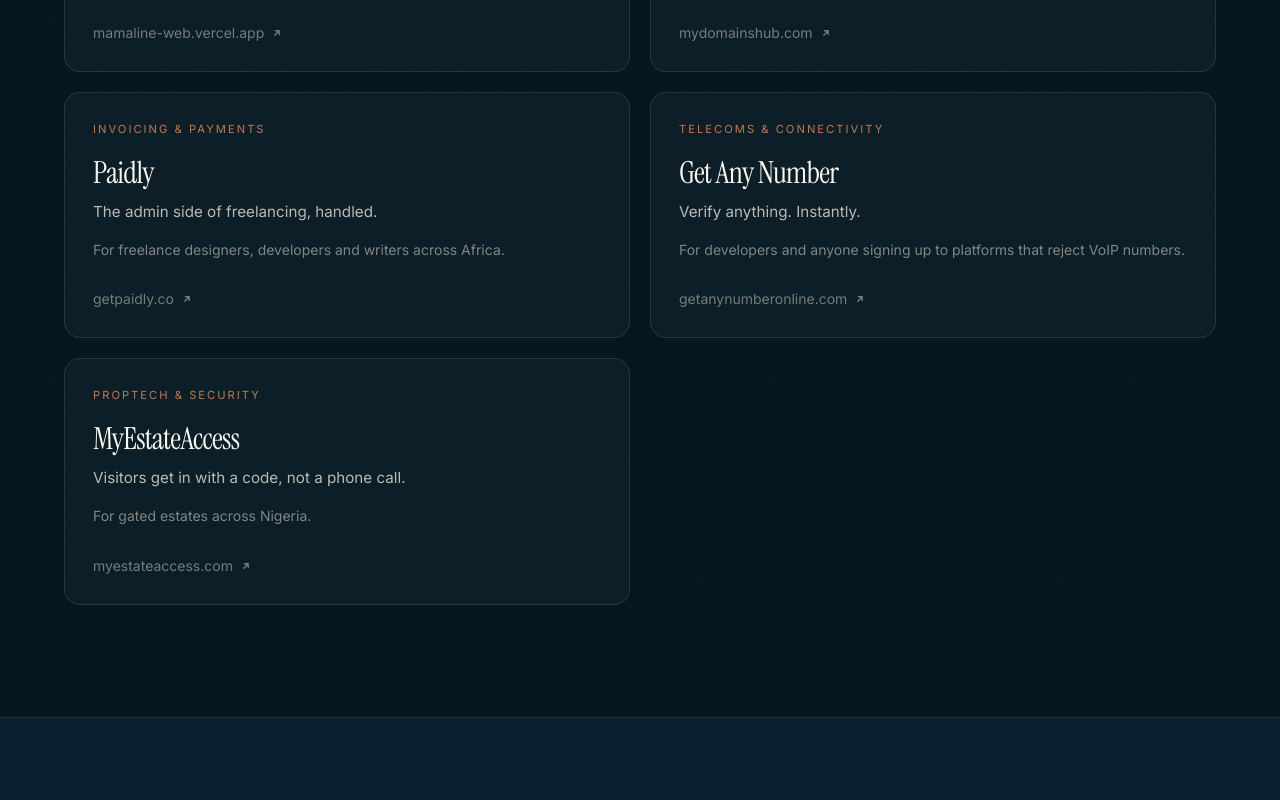
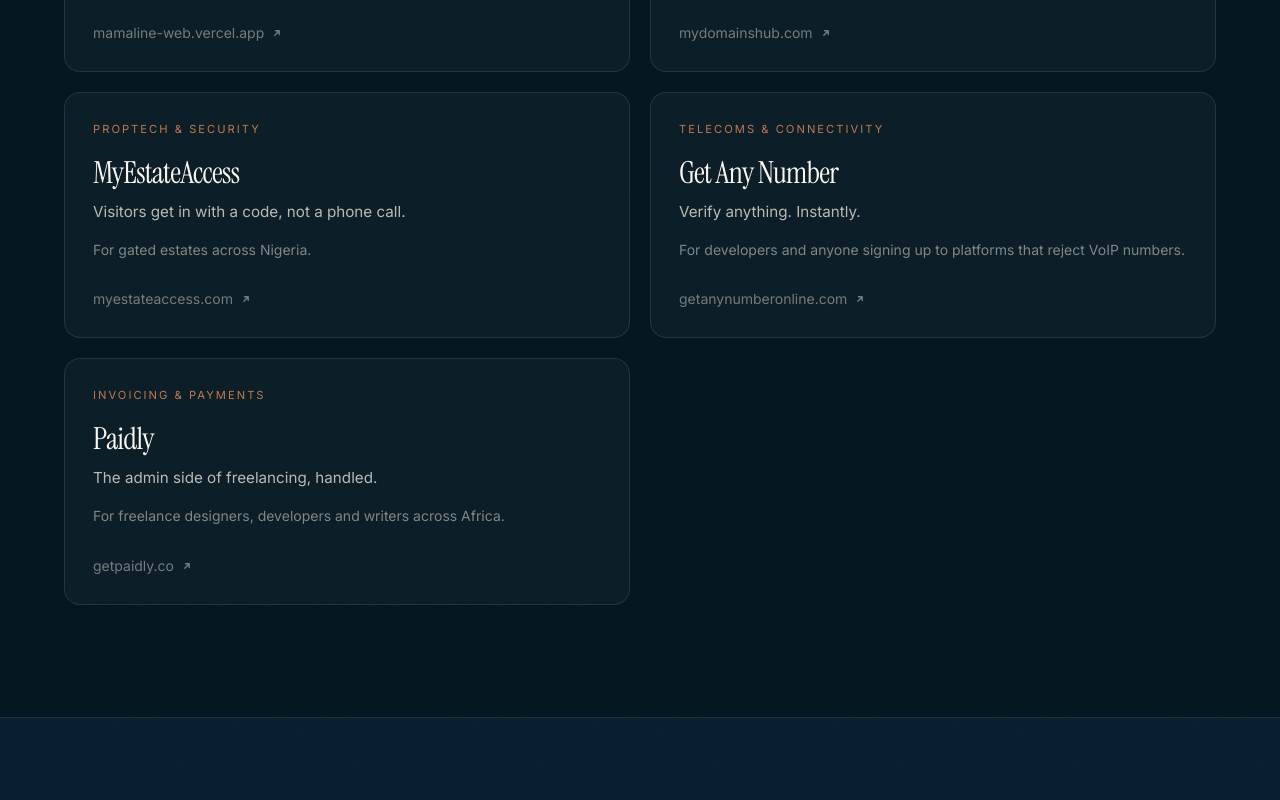
Before and after one commit to nkinnacostly/cloop-website, a Next.js app: page / in a window 1280 px wide. Shown: the part 1440-2240 px from the top of the page. Built offline with nearby package versions, Linux system fonts and the light colour scheme.

Commit message:
Order products: MamaLine, MyDomainsHub, MyEstateAccess, Get Any Number, Paidly
The home page cards, /products and the product name lists on the
About and Products pages all follow the new order.

```diff
--- a/src/app/about/page.tsx
+++ b/src/app/about/page.tsx
@@ -81,7 +81,7 @@ export default function AboutPage() {
                 </p>
                 <p>
                   We put that to the test on our own products. MyDomainsHub,
-                  Paidly, Get Any Number and MyEstateAccess were designed, built, launched and
+                  MyEstateAccess, Get Any Number and Paidly were designed, built, launched and
                   are operated by this team — so the support load, the uptime
                   and the cost of every shortcut land on us. It is a useful
                   discipline, and it is why we are careful about what we
--- a/src/app/products/page.tsx
+++ b/src/app/products/page.tsx
@@ -12,7 +12,7 @@ import { company, products } from "@/lib/site";
 export const metadata: Metadata = {
   title: "Products",
   description:
-    "MamaLine, MyDomainsHub, Paidly, Get Any Number and MyEstateAccess — the products CLOOP UNIVERSE TECH LTD has built and runs.",
+    "MamaLine, MyDomainsHub, MyEstateAccess, Get Any Number and Paidly — the products CLOOP UNIVERSE TECH LTD has built and runs.",
 };
 
 export default function ProductsPage() {
@@ -35,8 +35,8 @@ export default function ProductsPage() {
               design, launch and operate our own products — which means we carry
               the support load, the uptime and the cost of every decision we
               make. It is the fastest way to stay honest about what software
-              really takes. Between them they serve businesses, freelancers,
-              developers and gated estates across Nigeria, Ghana, Kenya and
+              really takes. Between them they serve businesses, gated estates,
+              developers and freelancers across Nigeria, Ghana, Kenya and
               South Africa.
             </p>
           </Reveal>
--- a/src/lib/site.ts
+++ b/src/lib/site.ts
@@ -100,23 +100,23 @@ export const products: Product[] = [
     audience: "Nigerian businesses buying a domain and sending email from it",
   },
   {
-    slug: "paidly",
-    name: "Paidly",
-    url: "https://getpaidly.co",
-    domain: "getpaidly.co",
-    category: "Invoicing & payments",
-    tagline: "The admin side of freelancing, handled.",
+    slug: "myestateaccess",
+    name: "MyEstateAccess",
+    url: "https://myestateaccess.com",
+    domain: "myestateaccess.com",
+    category: "Proptech & security",
+    tagline: "Visitors get in with a code, not a phone call.",
     blurb:
-      "Freelancers lose hours and money to their own back office — chasing an invoice, getting an agreement signed, remembering what actually came in, then reconstructing the year at tax time. Paidly puts invoicing, contracts and earnings in one place. Send a professional invoice with a Pay Now button in about a minute, get a service agreement e-signed in minutes, and have every payment tracked the moment it lands — then export the whole year as PDF or CSV.",
+      "At most estate gates, the visitor waits outside while the guard rings the house and hopes someone picks up. MyEstateAccess replaces that call with a single-use code the resident sends ahead: they tap once and forward it however they already talk to their visitor, the guard types it in and gets a clear admit-or-refuse with the house name, and the code is spent the moment it is accepted. It also keeps working when the network does not — the guard's phone holds a local copy of the estate's live codes, so a signal outage never becomes a gate outage.",
     features: [
-      "Professional invoices with a Pay Now button",
-      "Service agreements signed with built-in e-signatures",
-      "Payments tracked automatically as they land",
-      "Earnings dashboard, income sources and reports",
-      "Annual income export as PDF or CSV",
-      "Flutterwave and Paystack across Nigeria, Ghana, Kenya and South Africa",
+      "Single-use visitor codes that expire after six hours",
+      "Verification works offline at the gate, then syncs",
+      "Nothing for the visitor to install — no app, no account",
+      "Searchable trail of every entry and every refusal",
+      "Separate views for residents, guards, managers and operators",
+      "Live codes visible only to the resident who created them",
     ],
-    audience: "freelance designers, developers and writers across Africa",
+    audience: "gated estates across Nigeria",
   },
   {
     slug: "get-any-number",
@@ -139,23 +139,23 @@ export const products: Product[] = [
       "developers and anyone signing up to platforms that reject VoIP numbers",
   },
   {
-    slug: "myestateaccess",
-    name: "MyEstateAccess",
-    url: "https://myestateaccess.com",
-    domain: "myestateaccess.com",
-    category: "Proptech & security",
-    tagline: "Visitors get in with a code, not a phone call.",
+    slug: "paidly",
+    name: "Paidly",
+    url: "https://getpaidly.co",
+    domain: "getpaidly.co",
+    category: "Invoicing & payments",
+    tagline: "The admin side of freelancing, handled.",
     blurb:
-      "At most estate gates, the visitor waits outside while the guard rings the house and hopes someone picks up. MyEstateAccess replaces that call with a single-use code the resident sends ahead: they tap once and forward it however they already talk to their visitor, the guard types it in and gets a clear admit-or-refuse with the house name, and the code is spent the moment it is accepted. It also keeps working when the network does not — the guard's phone holds a local copy of the estate's live codes, so a signal outage never becomes a gate outage.",
+      "Freelancers lose hours and money to their own back office — chasing an invoice, getting an agreement signed, remembering what actually came in, then reconstructing the year at tax time. Paidly puts invoicing, contracts and earnings in one place. Send a professional invoice with a Pay Now button in about a minute, get a service agreement e-signed in minutes, and have every payment tracked the moment it lands — then export the whole year as PDF or CSV.",
     features: [
-      "Single-use visitor codes that expire after six hours",
-      "Verification works offline at the gate, then syncs",
-      "Nothing for the visitor to install — no app, no account",
-      "Searchable trail of every entry and every refusal",
-      "Separate views for residents, guards, managers and operators",
-      "Live codes visible only to the resident who created them",
+      "Professional invoices with a Pay Now button",
+      "Service agreements signed with built-in e-signatures",
+      "Payments tracked automatically as they land",
+      "Earnings dashboard, income sources and reports",
+      "Annual income export as PDF or CSV",
+      "Flutterwave and Paystack across Nigeria, Ghana, Kenya and South Africa",
     ],
-    audience: "gated estates across Nigeria",
+    audience: "freelance designers, developers and writers across Africa",
   },
 ];
 
@@ -336,7 +336,7 @@ export const differentiators = [
   },
   {
     title: "We ship our own products",
-    body: "MyDomainsHub, Paidly, Get Any Number and MyEstateAccess are ours — built, launched and run by this team. We carry the pager for our own software, which is a different discipline from billing for someone else's.",
+    body: "MyDomainsHub, MyEstateAccess, Get Any Number and Paidly are ours — built, launched and run by this team. We carry the pager for our own software, which is a different discipline from billing for someone else's.",
   },
   {
     title: "Registered and accountable",
```
